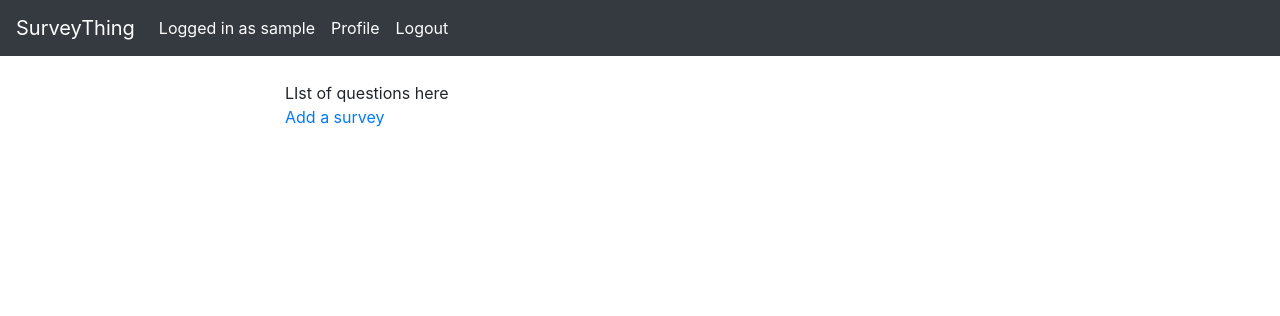
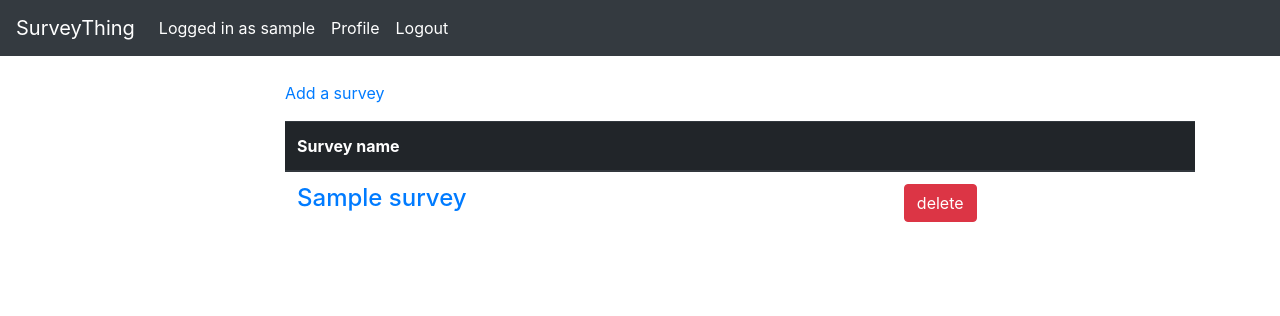
Before and after one commit to SHeija/surveyThing, a Django app: page /accounts/profile/ in a window 1280 px wide. Shown: the top 316 px of the page. Run offline with Django 3.2, Linux system fonts and the light colour scheme; a user stored in the database is signed in; tables that the repository leaves empty hold one stand-in row (values such as "Sample post"); some libraries are stand-ins or nearby versions.

Commit message:
Profile shows surveys

```diff
--- a/accounts/urls.py
+++ b/accounts/urls.py
@@ -10,5 +10,5 @@ urlpatterns = [
     path('', views.index), #?????
     path('signup/', views.SignUp.as_view(), name='signup'),
     path('index/', views.index), #????
-    path('profile/', TemplateView.as_view(template_name='accounts/profile.html')),
+    path('profile/', views.profile),
 ]
--- a/accounts/views.py
+++ b/accounts/views.py
@@ -4,6 +4,8 @@ from django.http import HttpResponse
 from django.contrib.auth.forms import UserCreationForm
 from django.urls import reverse_lazy
 from django.views import generic
+
+from surveys.models import Survey
 
 
 class SignUp(generic.CreateView):
@@ -13,3 +15,12 @@ class SignUp(generic.CreateView):
 
 def index(request):
     return HttpResponse("Accounts index")
+
+def profile(request):
+    template_name = 'accounts/profile.html'
+    surveys_list = Survey.objects.filter(author_id=request.user.id)
+    context = {
+        'surveys_list': surveys_list,
+    }
+
+    return render(request, template_name, context)
--- a/surveys/forms.py
+++ b/surveys/forms.py
@@ -13,3 +13,5 @@ class QuestionForm(ModelForm):
         fields = ['question_text']
 
 QuestionFormSet = formset_factory(QuestionForm, extra=1)
+
+QuestionModelFormSet = modelformset_factory(Question, fields=('question_text',))
--- a/surveys/urls.py
+++ b/surveys/urls.py
@@ -7,4 +7,7 @@ app_name='surveys'
 urlpatterns = [
     path('', views.index, name="index"),
     path('add/', views.add, name="add_survey"),
+    path('<int:survey_id>/', views.detail, name='detail'),
+    path('<int:survey_id>/delete', views.delete, name='delete'),
+    #path('<int:survey_id>/edit', views.update, name='edit')
 ]
--- a/templates/accounts/profile.html
+++ b/templates/accounts/profile.html
@@ -3,7 +3,32 @@
 {% block title %}Profile{% endblock %}
 
 {% block content %}
-LIst of questions here
 <p><a href="{% url 'surveys:add_survey' %}">Add a survey</a></p>
+{% if surveys_list %}
+    <table class="table">
+        <thead class="thead-dark">
+            <th>Survey name</th>
+            <th></th>
+        </thead>
+    {% for survey in surveys_list %}
+        <tr>
+            <td>
+                <h4><a href="{% url 'surveys:detail' survey.id %}">{{ survey.title }}</a></h6>
+            </td>
+
+            <td>
+                <form method="POST" action="{% url 'surveys:delete' survey.id %}">
+                    {% csrf_token %}
+                    <button type='submit' class="btn btn-primary btn-danger">delete</button>
+                </form>
+
+            </td>
+
+        </tr>
+    {% endfor %}
+    </table>
+{% else %}
+    <p>No surveys are available.</p>
+{% endif %}
 
 {% endblock %}
--- /dev/null
+++ b/templates/survey_confirm_delete.html
@@ -0,0 +1,4 @@
+<form method="post">{% csrf_token %}
+        <p>Are you sure you want to delete "{{ object }}"?</p>
+        <input type="submit" value="Confirm">
+    </form>
```
Also changed, not shown: surveys/views.py (+22 -3 lines), templates/surveys/detail.html (added, +23 -0 lines).
